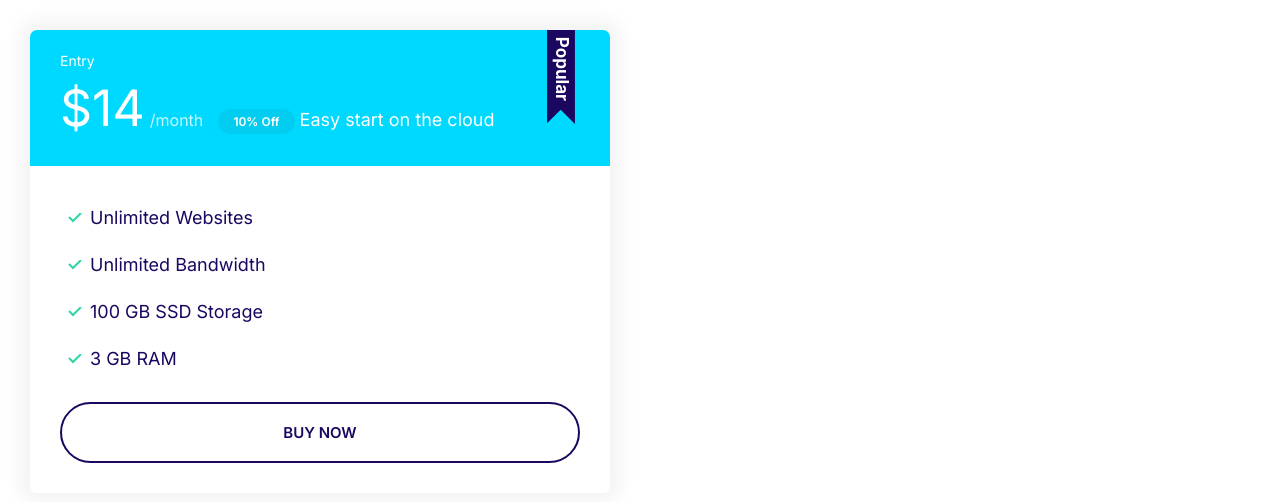
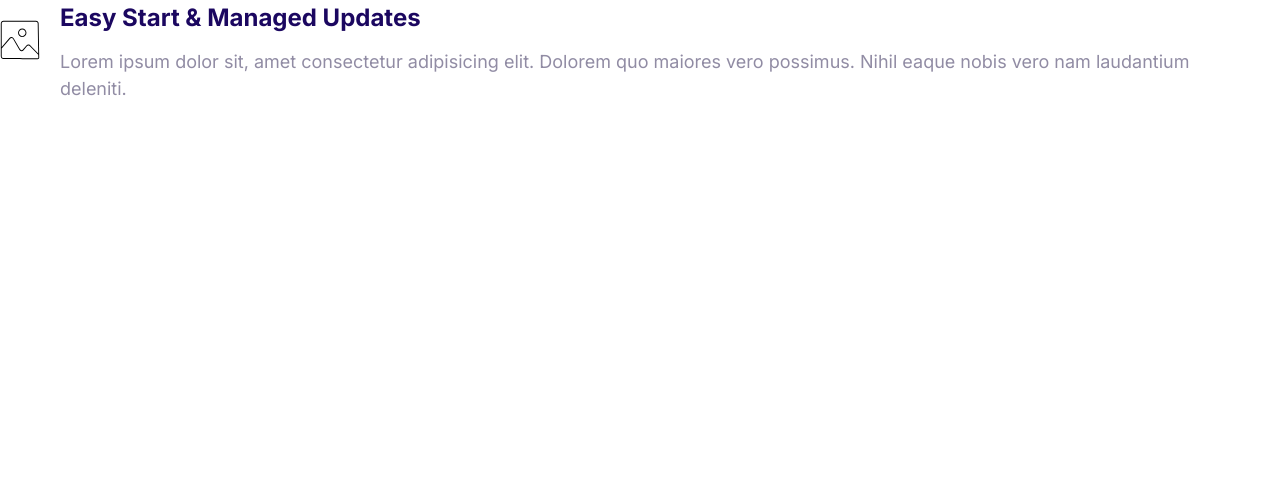
Before and after one commit to sayyedaliasgar/Moshify, a plain HTML site: page index.html in a window 1280 px wide. Drawn offline with Linux system fonts and the light colour scheme.

Commit message:
Build the media component.

```diff
--- a/CSS/style.css
+++ b/CSS/style.css
@@ -354,3 +354,20 @@ a {
         font-size: 1.6rem;
     }
 }
+
+/* Media */
+.media {
+    display: flex;
+}
+
+.media__title {
+    margin-top: 0;
+}
+
+.media__body {
+    margin: 0 2rem;
+}
+
+.media__image {
+    margin-top: 2rem;
+}
--- a/index.html
+++ b/index.html
@@ -11,26 +11,15 @@
     <link rel="stylesheet" href="/CSS/style.css">
 </head>
 <body>
-    <div style="width: 50%; padding: 3rem;">
-        <div class="plan plan--popular">
-            <div class="card card--secondary">
-                <header class="card__header">
-                    <h3 class="plan__name">Entry</h3>
-                    <span class="plan__price">$14</span>
-                    <span class="plan__billing-cycle">/month</span>
-                    <span class="badge badge--secondary badge--small">10% Off</span>
-                    <span class="plan__descriptio">Easy start on the cloud</span>
-                </header>
-                <div class="card__body">
-                    <ul class="list list--tick">
-                        <li class="list__item">Unlimited Websites</li>
-                        <li class="list__item">Unlimited Bandwidth</li>
-                        <li class="list__item">100 GB SSD Storage</li>
-                        <li class="list__item">3 GB RAM</li>
-                    </ul>
-                    <button class="btn btn--outline btn--block">Buy Now</button>
-                </div>
-            </div>
+    <div class="media">
+        <div class="media__image">
+                <svg class="icon icon--primary">
+                    <use xlink:href="images/sprite.svg#snap"></use>
+                  </svg>
+        </div>
+        <div class="media__body">
+            <h3 class="media__title">Easy Start & Managed Updates</h3>
+            <P>Lorem ipsum dolor sit, amet consectetur adipisicing elit. Dolorem quo maiores vero possimus. Nihil eaque nobis vero nam laudantium deleniti.</P>
         </div>
     </div>
 </body>
```
Also changed, not shown: CSS/Components/media.html (added, +14 -0 lines).
